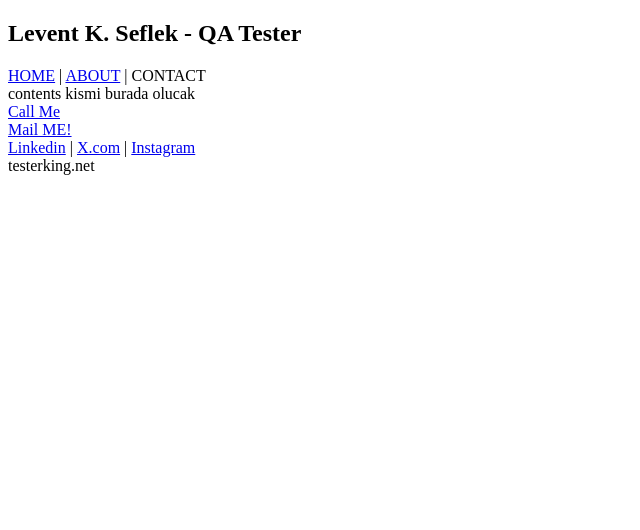
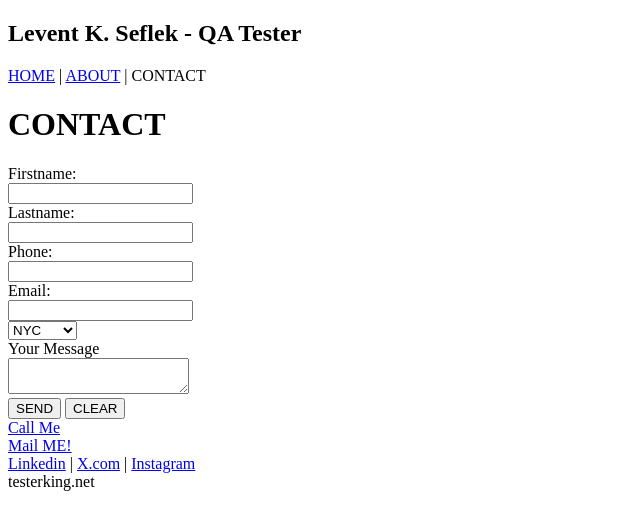
Before and after one commit to seflekL/T144HTMLCSSJS, a plain HTML site: page assets/contact.html in a window 1280 px wide. Shown: the whole page, without its empty margins (0-640 px from the left). Drawn offline with Linux system fonts and the light colour scheme.

Commit message:
Version 2.0

```diff
--- a/assets/contact.html
+++ b/assets/contact.html
@@ -11,7 +11,46 @@
         <div class="menu" id="hd2"><a href="index.html">HOME</a> | <a href="about.html">ABOUT</a> | CONTACT </div>
 
 </div>
-    <div class="content"id="body_2">contents kismi burada olucak</div>
+    <div class="content"id="body_2">
+        <div class=“conatct”><h1>CONTACT</h1></div>
+        <div class=“section”>
+            <div class=“card”>
+                <div class=“left”>
+                    <form action=“saveToDb.php”>
+                        <div  class=“form-row”>
+                            <label for=“firstname”>Firstname:</label>
+                        </div>
+                        <input type=“text” name=“firstname”>
+                        <div  class=“form-row”>
+                            <label for=“lastname”>Lastname:</label>
+                        </div>
+                        <input type=“text” name=“lastname”>
+                        <div  class=“form-row”>
+                            <label for=“phone”>Phone:</label>
+                        </div>
+                        <input type=“tel”>
+                        <div  class=“form-row”>
+                            <label for=“email”>Email:</label>
+                        </div>
+                        <input type=“email”>
+                        <div>
+                            <select name="city" id="">
+                            <label for="city">Sehir</label>
+                            <option value="1">NYC</option>
+                            <option value="2">CUBA</option>
+                            <option value="3">Istanbul</option>
+                            <option value="4">Miami</option>
+                        </select>
+                        </div>
+                        <div  class=“form-row”>
+                                <label for=“message”>Your Message</label>
+                        </div>
+                        <textarea name=“message”  cols=“20” rows=“10"></textarea>  <br>
+                        <button type=“submit”>SEND</button> <button type=“reset”>CLEAR</button>
+                    </form>
+                </div>
+            </div>
+        </div>
 
 
     <div class="footer" id="body_3">
```
Also changed, not shown: assets/about.html (+26 -1 lines), assets/index.html (+19 -2 lines), assets/img - Copy/ben.jpg (added), assets/img - Copy/ist.png (renamed from assets/img/inst.png), assets/img - Copy/lin.png (renamed from assets/img/link.png), assets/img - Copy/x.png (added), assets/img/ben.jpg (added), assets/img/ist.png (added), assets/img/lin.png (added), assets/img/pen.jpg (deleted).
